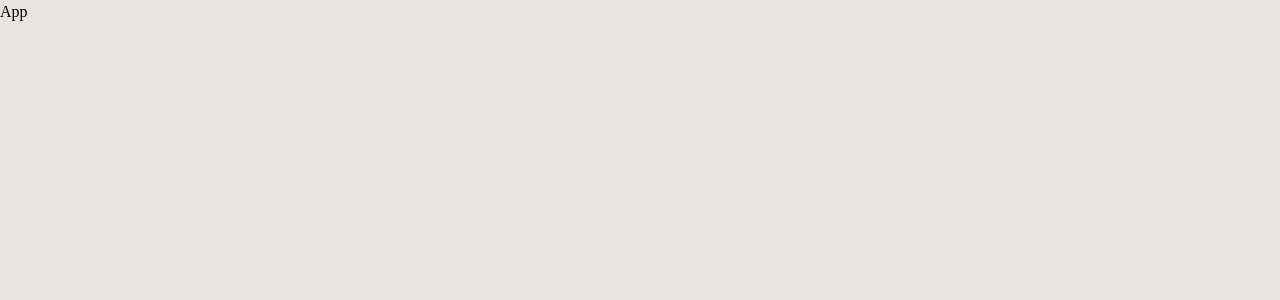
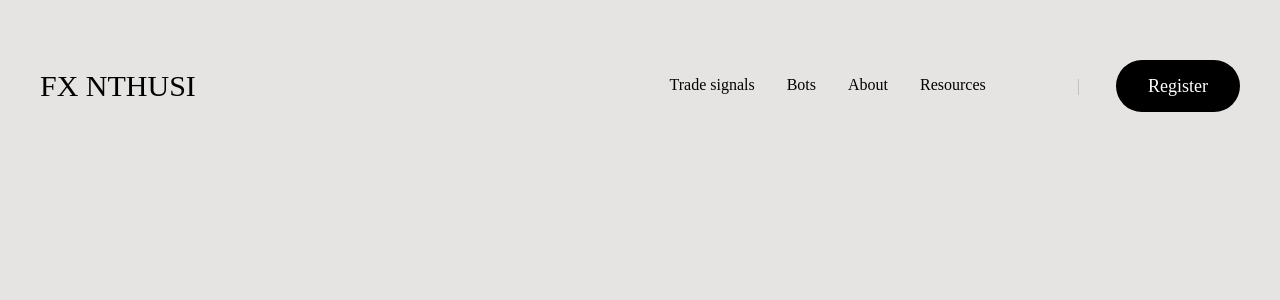
Before and after one commit to manlikeganga19/fx-nthusi, a React (Create React App) app: page / in a window 1280 px wide. Shown: the top 300 px of the page. Built offline with nearby package versions, Linux system fonts and the light colour scheme.

Commit message:
header components

```diff
--- a/package.json
+++ b/package.json
@@ -6,8 +6,11 @@
     "@testing-library/jest-dom": "^5.17.0",
     "@testing-library/react": "^13.4.0",
     "@testing-library/user-event": "^13.5.0",
+    "aos": "^2.3.4",
     "react": "^18.2.0",
     "react-dom": "^18.2.0",
+    "react-icons": "^5.0.1",
+    "react-router-dom": "^6.22.0",
     "react-scripts": "5.0.1",
     "web-vitals": "^2.1.4"
   },
--- a/src/App.js
+++ b/src/App.js
@@ -1,9 +1,33 @@
-import React from 'react'
+import React, { useEffect, useState } from "react";
+import Aos from "aos";
+import "aos/dist/aos.css";
+import Header from "./components/Header/Header";
+import NavMobile from "./components/Header/NavMobile";
 
 const App = () => {
+  // mobile nav state change
+  const [navMobile, setNavMobile] = useState(false);
+
+  // aos init
+  useEffect(() => {
+    Aos.init({
+      duration: 800,
+      delay: 400,
+    });
+  });
+
   return (
-    <div>App</div>
-  )
-}
+    <div>
+      <Header setNavMobile={setNavMobile} />
+      <div
+        className={`${
+          navMobile ? "right-0" : "-right-full"
+        } fixed z-10 top-0 h-full transition-all duration-200`}
+      >
+        <NavMobile setNavMobile={setNavMobile} />
+      </div>
+    </div>
+  );
+};
 
-export default App
+export default App;
--- /dev/null
+++ b/src/components/Header/AccountBtn.js
@@ -0,0 +1,15 @@
+import React from "react";
+
+const AccountBtns = () => {
+  return (
+    <div className="flex items-center font-medium">
+
+      {/* separator */}
+      <span className="mx-9 text-black/20 font-thin">|</span>
+
+      <button className="btn h-[52px] text-white px-8">Register</button>
+    </div>
+  );
+};
+
+export default AccountBtns;
--- /dev/null
+++ b/src/components/Header/Header.js
@@ -0,0 +1,34 @@
+import React from "react";
+import Nav from "./Nav";
+import { CgMenuRight } from "react-icons/cg";
+import AccountBtns from "./AccountBtn";
+
+const Header = ({ setNavMobile }) => {
+  return (
+    <header
+      className="py-[30px] lg:pt-[60px]"
+      data-aos="fade-down"
+      data-aos-delay="900"
+      data-aos-duration="2000"
+    >
+      <div className="container mx-auto flex items-center justify-between">
+        <a href="/">
+          <p className="text-3xl bold">FX NTHUSI</p>
+        </a>
+
+        <div className="hidden lg:flex gap-x-[55px]">
+          <Nav />
+          <AccountBtns/>
+        </div>
+        <div
+          onClick={() => setNavMobile(true)}
+          className="lg:hidden cursor-pointer"
+        >
+          <CgMenuRight className="text-2xl" />
+        </div>
+      </div>
+    </header>
+  );
+};
+
+export default Header;
--- /dev/null
+++ b/src/components/Header/Nav.js
@@ -0,0 +1,23 @@
+import React from "react";
+import { navData } from "../../data";
+
+const Nav = () => {
+  return (
+    <nav className="flex items-center">
+      <ul className="flex gap-x-8">
+        {navData.map((item, index) => {
+          return (
+            <li
+              className="border-b-2 border-transparent hover:border-black transition-all duration-300"
+              key={index}
+            >
+              <a href={item.href}>{item.name}</a>
+            </li>
+          );
+        })}
+      </ul>
+    </nav>
+  );
+};
+
+export default Nav;
--- /dev/null
+++ b/src/components/Header/NavMobile.js
@@ -0,0 +1,28 @@
+import React from "react";
+import { navData } from "../../data";
+import { CgClose } from "react-icons/cg";
+
+const NavMobile = ({ setNavMobile }) => {
+  return (
+    <nav className="lg:hidden bg-violet h-full top-0 bottom-0 w-80 flex justify-center items-center">
+      <div
+        onClick={() => setNavMobile(false)}
+        className="absolute top-2 left-2 cursor-pointer"
+      >
+        {" "}
+        <CgClose className="text-3xl" />{" "}
+      </div>
+      <ul className="text-xl flex flex-col gap-y-8">
+        {navData.map((item, index) => {
+          return (
+            <li key={index}>
+              <a href={item.href}>{item.name}</a>
+            </li>
+          );
+        })}
+      </ul>
+    </nav>
+  );
+};
+
+export default NavMobile;
--- /dev/null
+++ b/src/components/pages/Home.js
@@ -0,0 +1,9 @@
+import React from 'react'
+
+const HomePage= () => {
+  return (
+    <div>HomePage</div>
+  )
+}
+
+export default HomePage
--- /dev/null
+++ b/src/data.js
@@ -0,0 +1,18 @@
+export const navData = [
+  {
+    name: 'Trade signals',
+    href: '#',
+  },
+  {
+    name: 'Bots',
+    href: '#',
+  },
+  {
+    name: 'About',
+    href: '#',
+  },
+  {
+    name: 'Resources',
+    href: '#',
+  },
+];
```
Also changed, not shown: 1 other file (tests, documents, lock files or other folders).
